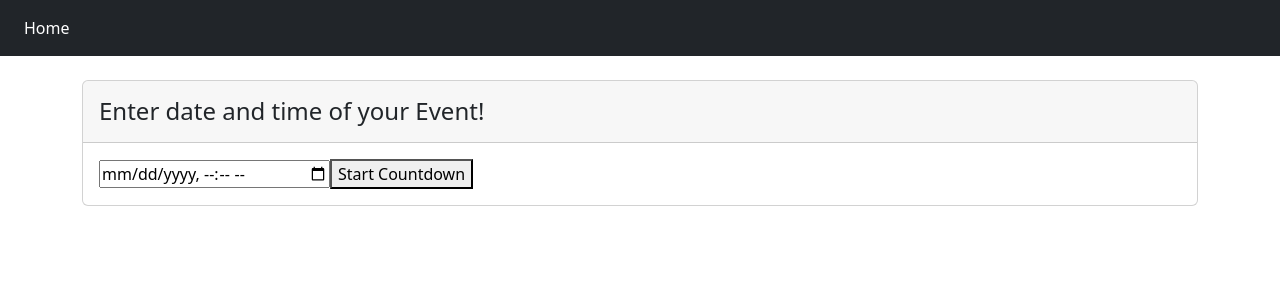
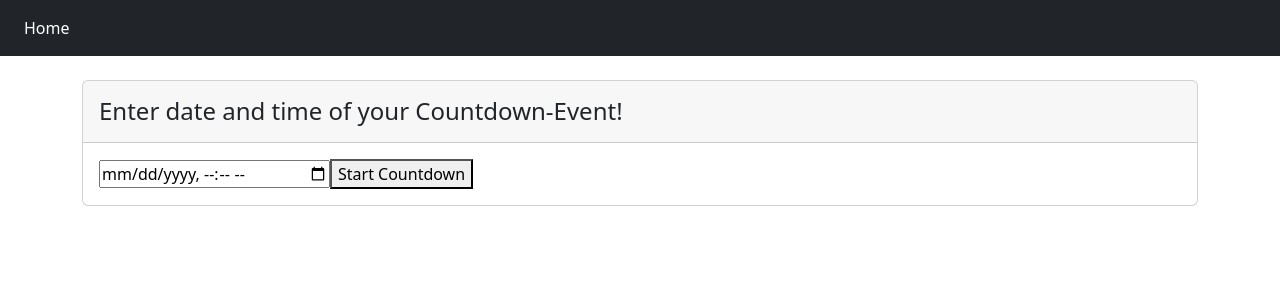
Before and after one commit to sephiran/devOpsVideoDemo, an Angular app in the folder frontend/: page / in a window 1280 px wide. Shown: the top 300 px of the page. Built offline with nearby package versions, Linux system fonts and the light colour scheme; no server answers.

Commit message:
html anpassung

```diff
--- a/frontend/src/app/home/home.component.html
+++ b/frontend/src/app/home/home.component.html
@@ -1,5 +1,5 @@
 <div class="card mt-4">
-  <h4 class="card-header py-3">Enter date and time of your Event!</h4>
+  <h4 class="card-header py-3">Enter date and time of your Countdown-Event!</h4>
   <div class="card-body">
     <input [(ngModel)]="dateTime" type="datetime-local">
     <button (click)="startCountdown()">Start Countdown</button>
```
